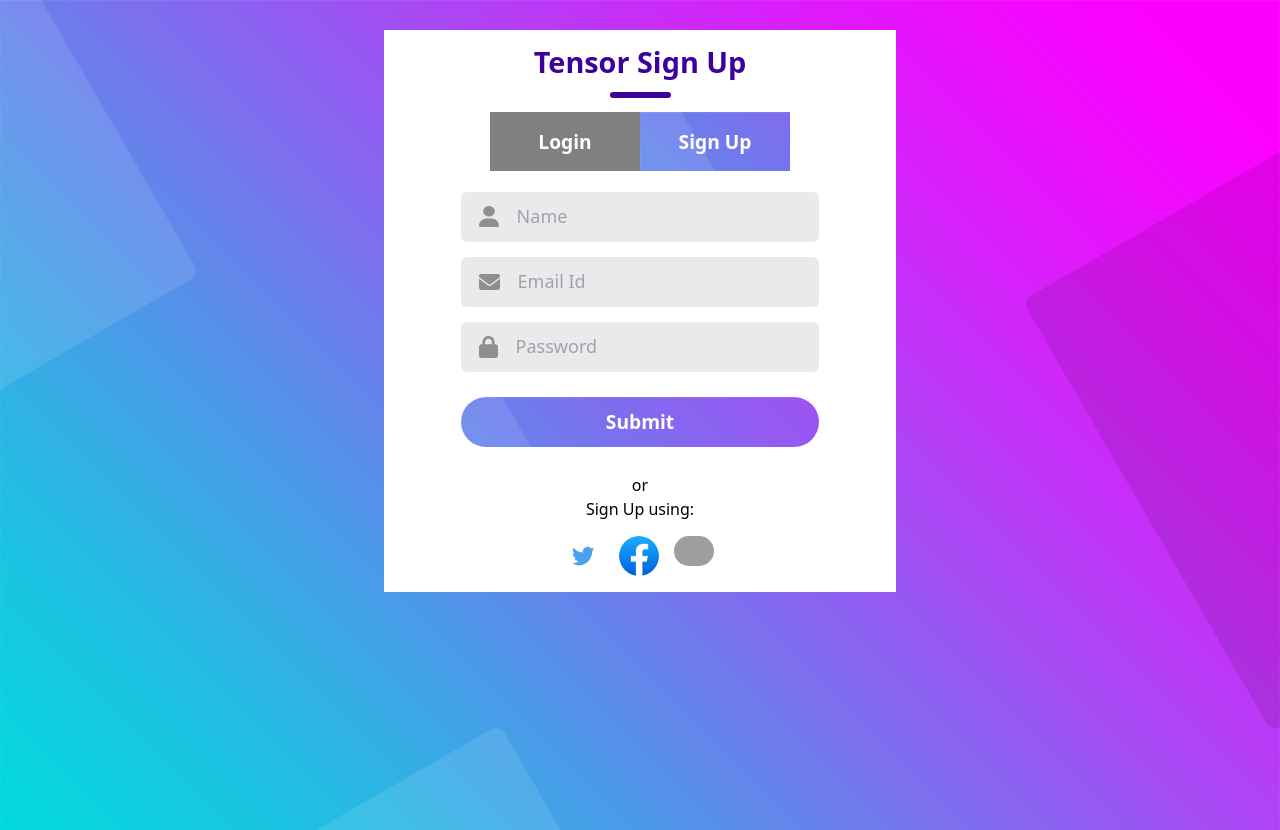
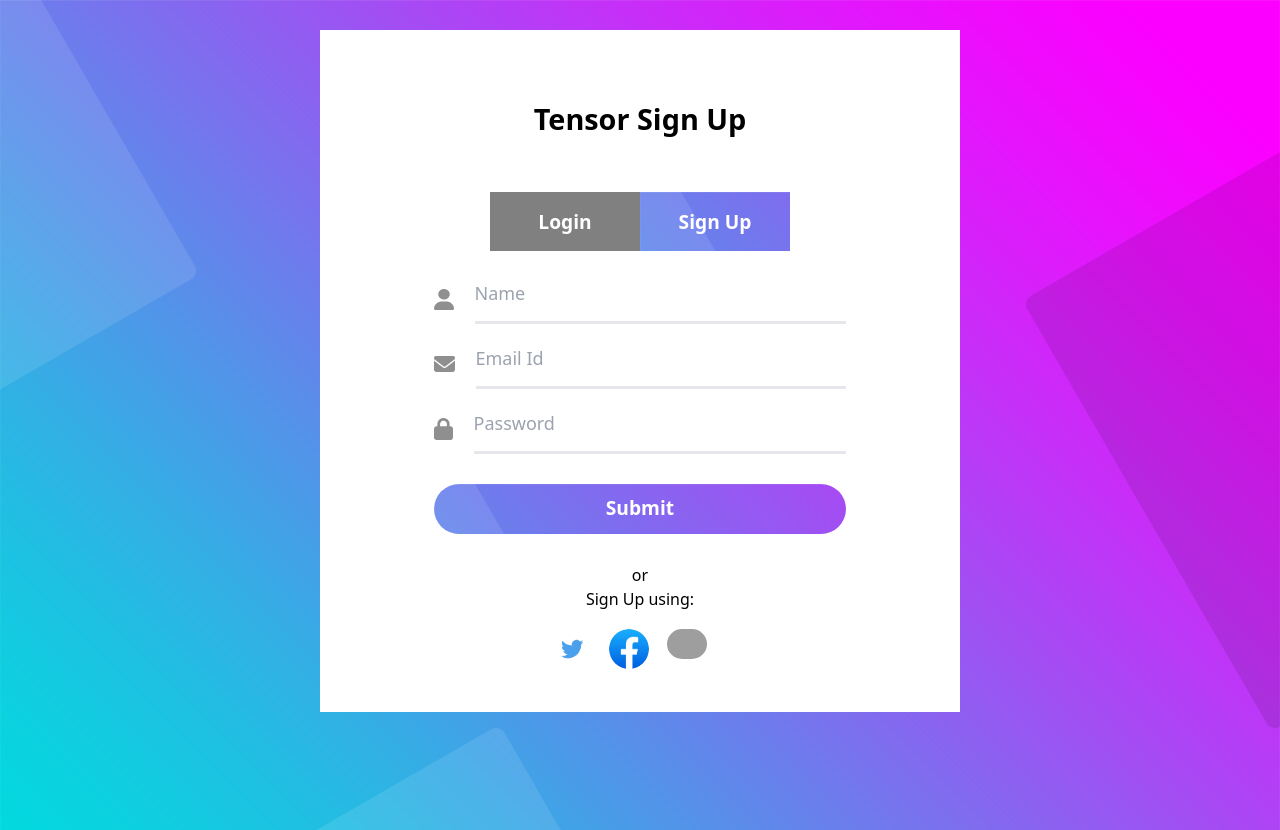
Before and after one commit to amol-ctr/login_signup, a React (Vite) app: page / in a window 1280 px wide. Built offline with nearby package versions, Linux system fonts and the light colour scheme; grey boxes are pictures that could not be loaded.

Commit message:
Update login_sign_up_components.css

```diff
--- a/src/assets/login_sign_up_components/login_sign_up_components.css
+++ b/src/assets/login_sign_up_components/login_sign_up_components.css
@@ -6,15 +6,16 @@
     display:flex;
     flex-direction: column;
     position:relative;
-    left:30%;
+    left:25%;
     /* top:5%;
     bottom:5%;
     right: 30%; */
     /* margin:0px auto; */
     margin-top: 30px;
-    width: 40%;
-    height: 100%;
+    width: 50%;
+    height: 80%;
     background-color: white;
+    padding: 2%;
     /* padding-bottom: 30px; */
 }
 
@@ -24,23 +25,23 @@
     align-items: center;
     gap: 9px;
     /* width: 100%; */
-    /* margin-top: 30px; */
-    /* margin-bottom: 0px; */
+    margin-top: 5%;
+    margin-bottom: 5%;
 }
 
 .text{
     margin-top: 2%;
-    color: #3c009d;
+    color: black;
     font-size: 1.8em;
     font-weight: 700;
 }
 
-.underline{
+/* .underline{
     width: 61px;
     height: 6px;
     background-color:#3c009d;
     border-radius: 9px;
-}
+} */
 
 .inputs{
     margin-top: 3%;
@@ -55,21 +56,25 @@
     margin: auto;
     width: 70%;
     height: 50px;
-    background-color: #eaeaea;
+    /* background-color: #eaeaea; */
     border-radius: 6px;
+    /* border-bottom: 1cm; */
 }
 
 .input img{
-    margin: 0px 5%;
+
+    margin: 0% 5% 0% 0%;
 }
 
 .input input{
-    /* height:50px;
-    width: 20%; */
+    height:50px;
+    width: 100%;
     background: transparent;
-    border: none;
+    border-bottom-width: medium;
+    /* border-bottom: 1cm; */
     outline: none;
-    color: #797979;
+    padding-bottom: 2%;
+    /* color: #797979; */
 
     @media (max-width: 750px) {
         font-size: 0.7rem;
@@ -146,7 +151,7 @@
     background: url('../bg-01.jpg');
     border-radius: 50px;
     font-size: 1.2em;
-    font-weight: 700;
+    font-weight: bold;
     cursor: pointer;
 }
 
```
